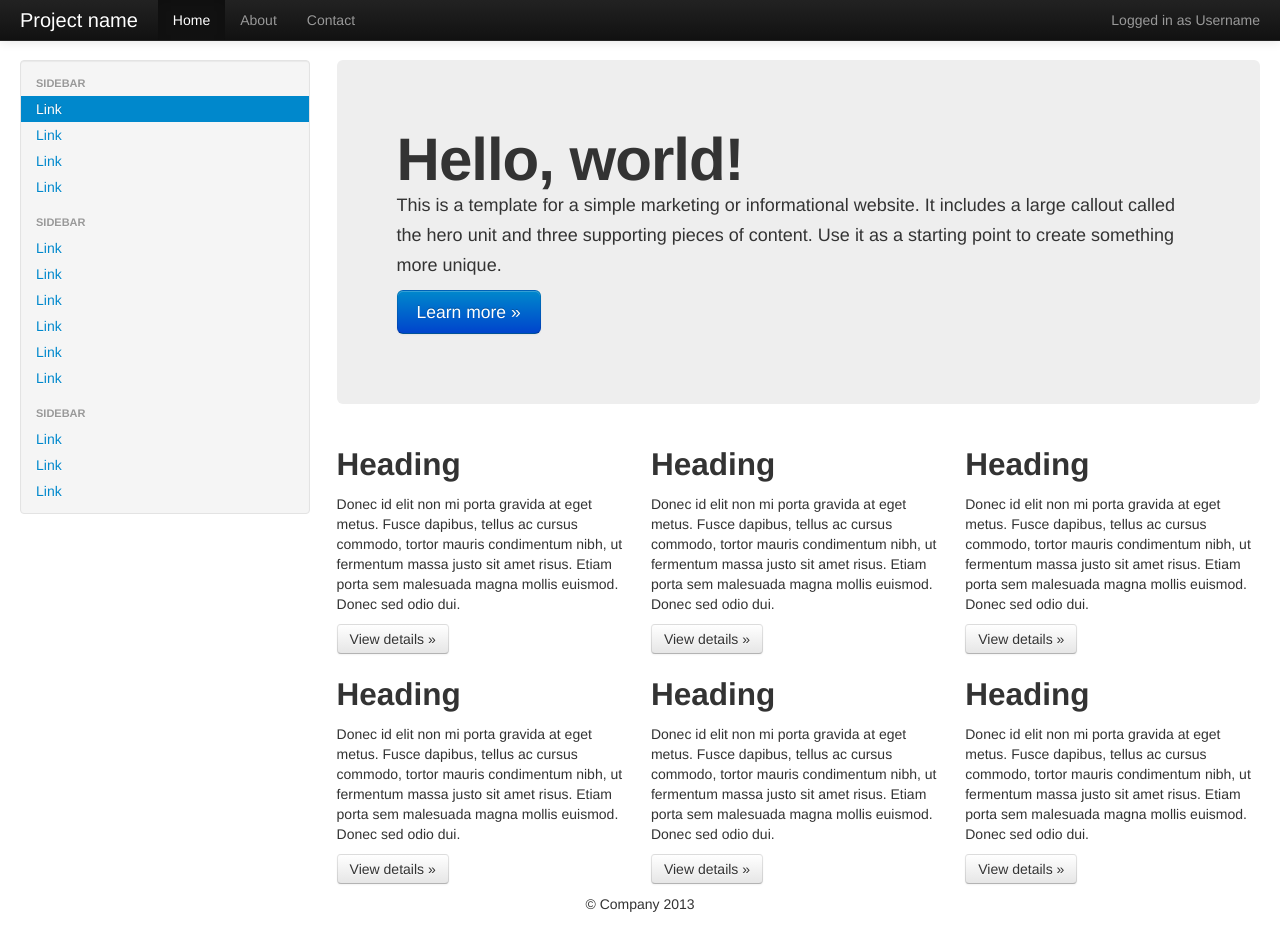
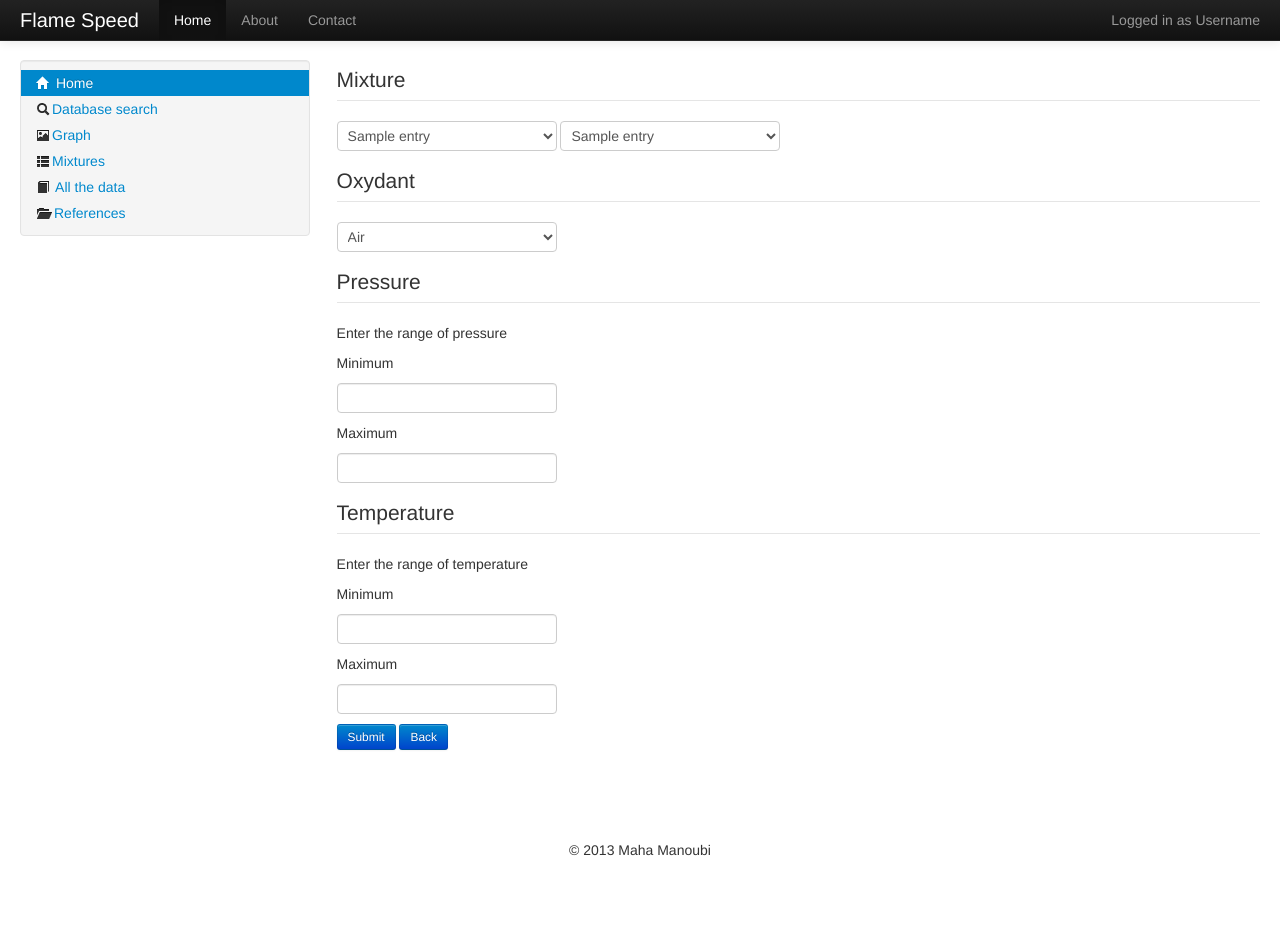
Before and after one commit to Maha28/FlameSpeed, a Django app: template flame_speed/templates/data.html in a window 1280 px wide. After the commit the page ends 856 px from the top, so only its background shows below. Run offline with Django 3.2, Linux system fonts and the light colour scheme; the template is opened without the code that fills it: most values are stand-ins (such as "Sample title", 1, 10 or a date in 2020); some libraries are stand-ins or nearby versions.

Commit message:
fixing few things

```diff
--- a/flame_speed/static/css/style.css
+++ b/flame_speed/static/css/style.css
@@ -8,11 +8,11 @@ html, body {
   min-height: 100%;
   height: auto !important;
   height: 100%;
-  margin: 0 auto -42px; /* the bottom margin is the negative value of the footer's height */
+  margin: 0 auto -20px; /* the bottom margin is the negative value of the footer's height */
 }
 .footer, .push {
   text-align: center;
-  height: 42px; /* .push must be the same height as .footer */
+  height: 20px; /* .push must be the same height as .footer */
 }
 
 /*
--- a/flame_speed/templates/base.html
+++ b/flame_speed/templates/base.html
@@ -33,7 +33,7 @@
 	            <span class="icon-bar"></span>
 	            <span class="icon-bar"></span>
 	          </button>
-	          <a class="brand" href="#">Project name</a>
+	          <a class="brand" href="#">Flame Speed</a>
 	          <div class="nav-collapse collapse">
 	            <p class="navbar-text pull-right">
 	              Logged in as <a href="#" class="navbar-link">Username</a>
@@ -53,64 +53,22 @@
 	        <div class="span3">
 	          <div class="well sidebar-nav">
 	            <ul class="nav nav-list">
-	              <li class="nav-header">Sidebar</li>
-	              <li class="active"><a href="#">Link</a></li>
-	              <li><a href="#">Link</a></li>
-	              <li><a href="#">Link</a></li>
-	              <li><a href="#">Link</a></li>
-	              <li class="nav-header">Sidebar</li>
-	              <li><a href="#">Link</a></li>
-	              <li><a href="#">Link</a></li>
-	              <li><a href="#">Link</a></li>
-	              <li><a href="#">Link</a></li>
-	              <li><a href="#">Link</a></li>
-	              <li><a href="#">Link</a></li>
-	              <li class="nav-header">Sidebar</li>
-	              <li><a href="#">Link</a></li>
-	              <li><a href="#">Link</a></li>
-	              <li><a href="#">Link</a></li>
+					  <li class="active"><a href="/home"><i class="icon-home"></i> Home</a></li>
+					  <li><a href="/data"><i class="icon-search"></i>Database search</a></li>
+					  <li><a href="/graph"><i class="icon-picture"></i>Graph</a></li>
+					  <li><a href="/mixture"><i class="icon-th-list"></i>Mixtures</a></li>
+					  <li><a href="/characteristic"><i class="icon-book"></i> All the data</a></li>
+					  <li><a href="/reference" class="last"><i class="icon-folder-open"></i>References</a></li>
 	            </ul>
 	          </div><!--/.well -->
 	        </div><!--/span-->
 	        <div class="span9">
-	          <div class="hero-unit">
-	            <h1>Hello, world!</h1>
-	            <p>This is a template for a simple marketing or informational website. It includes a large callout called the hero unit and three supporting pieces of content. Use it as a starting point to create something more unique.</p>
-	            <p><a href="#" class="btn btn-primary btn-large">Learn more &raquo;</a></p>
-	          </div>
+
 	          <div class="row-fluid">
-	            <div class="span4">
-	              <h2>Heading</h2>
-	              <p>Donec id elit non mi porta gravida at eget metus. Fusce dapibus, tellus ac cursus commodo, tortor mauris condimentum nibh, ut fermentum massa justo sit amet risus. Etiam porta sem malesuada magna mollis euismod. Donec sed odio dui. </p>
-	              <p><a class="btn" href="#">View details &raquo;</a></p>
-	            </div><!--/span-->
-	            <div class="span4">
-	              <h2>Heading</h2>
-	              <p>Donec id elit non mi porta gravida at eget metus. Fusce dapibus, tellus ac cursus commodo, tortor mauris condimentum nibh, ut fermentum massa justo sit amet risus. Etiam porta sem malesuada magna mollis euismod. Donec sed odio dui. </p>
-	              <p><a class="btn" href="#">View details &raquo;</a></p>
-	            </div><!--/span-->
-	            <div class="span4">
-	              <h2>Heading</h2>
-	              <p>Donec id elit non mi porta gravida at eget metus. Fusce dapibus, tellus ac cursus commodo, tortor mauris condimentum nibh, ut fermentum massa justo sit amet risus. Etiam porta sem malesuada magna mollis euismod. Donec sed odio dui. </p>
-	              <p><a class="btn" href="#">View details &raquo;</a></p>
-	            </div><!--/span-->
-	          </div><!--/row-->
-	          <div class="row-fluid">
-	            <div class="span4">
-	              <h2>Heading</h2>
-	              <p>Donec id elit non mi porta gravida at eget metus. Fusce dapibus, tellus ac cursus commodo, tortor mauris condimentum nibh, ut fermentum massa justo sit amet risus. Etiam porta sem malesuada magna mollis euismod. Donec sed odio dui. </p>
-	              <p><a class="btn" href="#">View details &raquo;</a></p>
-	            </div><!--/span-->
-	            <div class="span4">
-	              <h2>Heading</h2>
-	              <p>Donec id elit non mi porta gravida at eget metus. Fusce dapibus, tellus ac cursus commodo, tortor mauris condimentum nibh, ut fermentum massa justo sit amet risus. Etiam porta sem malesuada magna mollis euismod. Donec sed odio dui. </p>
-	              <p><a class="btn" href="#">View details &raquo;</a></p>
-	            </div><!--/span-->
-	            <div class="span4">
-	              <h2>Heading</h2>
-	              <p>Donec id elit non mi porta gravida at eget metus. Fusce dapibus, tellus ac cursus commodo, tortor mauris condimentum nibh, ut fermentum massa justo sit amet risus. Etiam porta sem malesuada magna mollis euismod. Donec sed odio dui. </p>
-	              <p><a class="btn" href="#">View details &raquo;</a></p>
-	            </div><!--/span-->
+				<section id="content">
+				<header>{% include "messages.html" %}</header>
+				    {% block content %}{% endblock content %}
+				  </section>
 	          </div><!--/row-->
 	        </div><!--/span-->
 	      </div><!--/row-->
@@ -120,7 +78,7 @@
 	</div>
 
 	<div class="footer">
-		<p>&copy; Company 2013</p>
+		<p>&copy; 2013 Maha Manoubi</p>
 	</div>
 
 </body>
```
Also changed, not shown: 1 other file.
